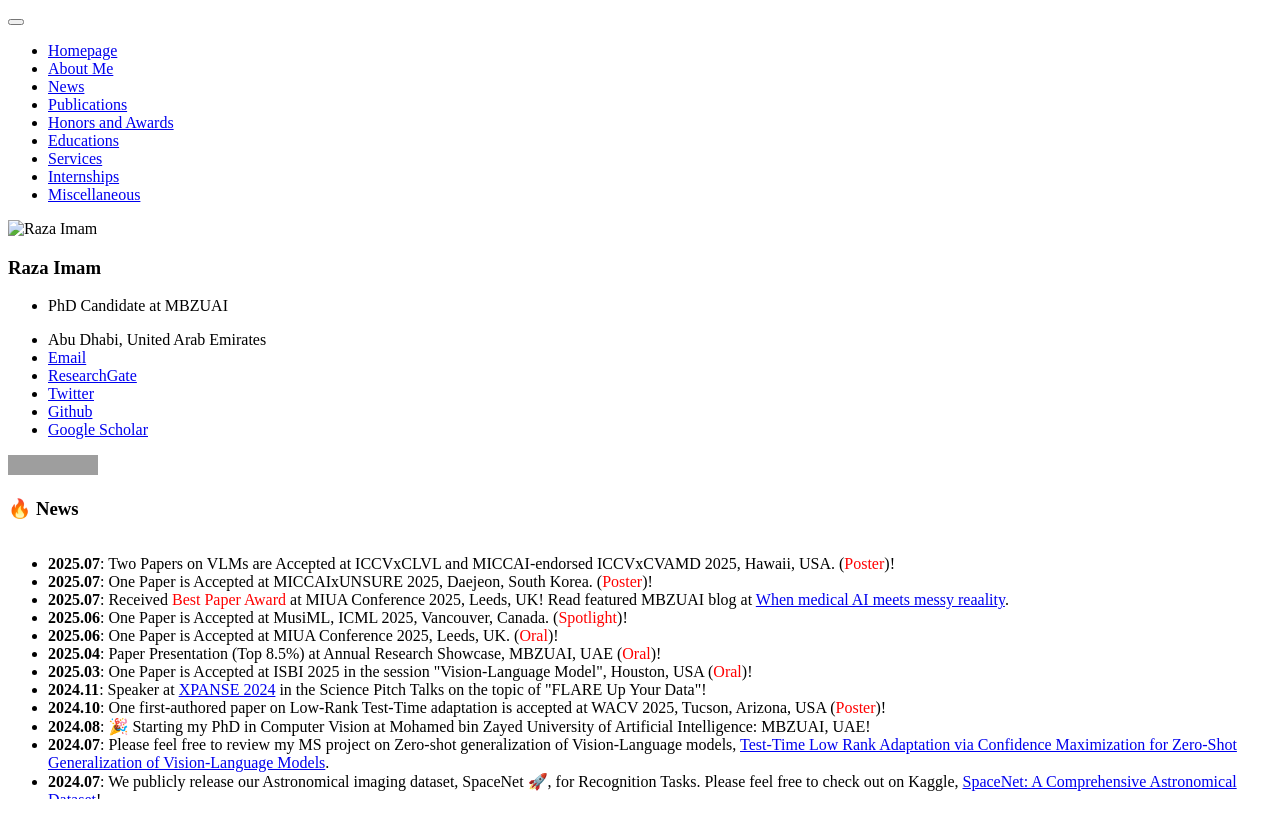
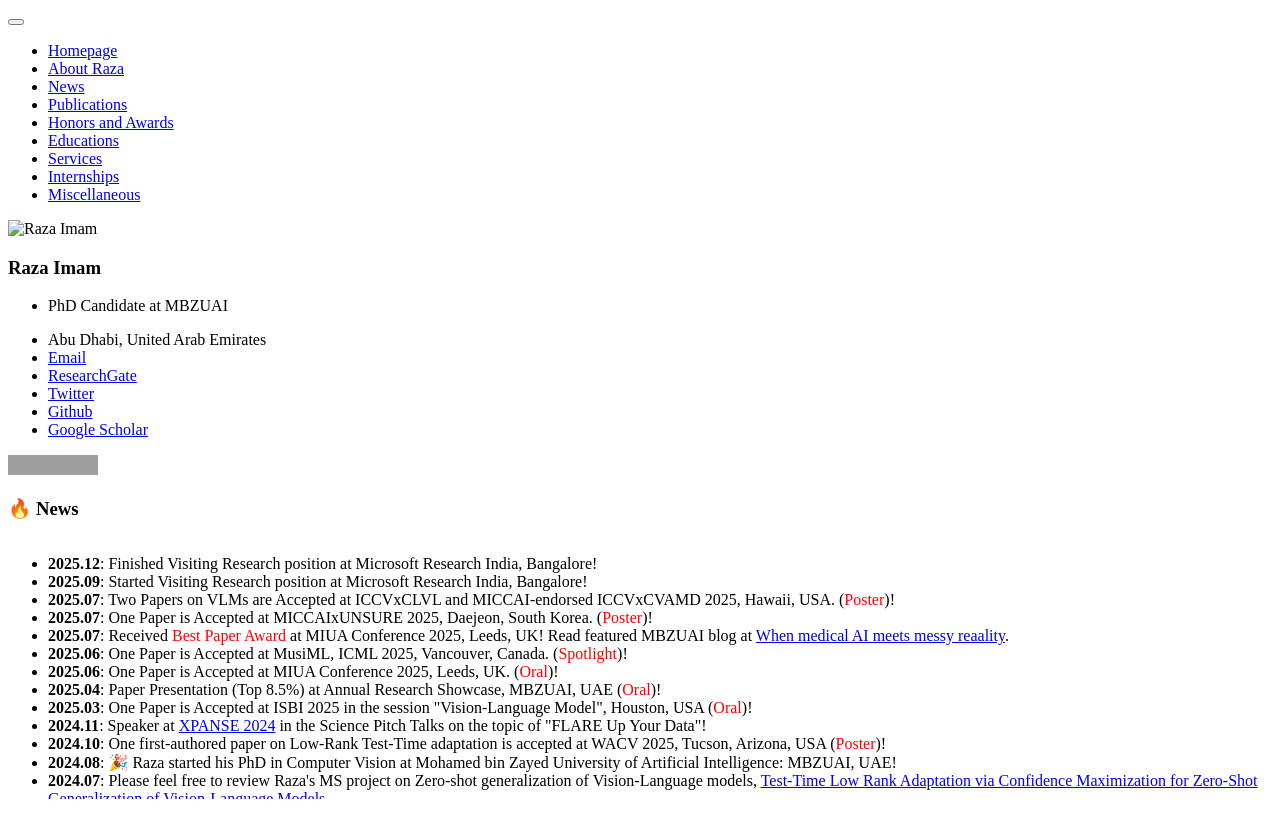
Before and after one commit to Razaimam45/razaimam45.github.io, a Jekyll site: the page built from _pages/includes/news.md, in a window 1280 px wide. Shown: the top 838 px of the page. Built offline with Jekyll 4.4.1, drawn with Linux system fonts in a browser that asks for light colours; our own code applies the rules of GitHub Pages for plain Markdown files; grey boxes are pictures that could not be loaded.

Commit message:
Updated Feb'26

```diff
--- a/_data/navigation.yml
+++ b/_data/navigation.yml
@@ -1,7 +1,7 @@
 # main links links
 main:
-  - title: "About Me"
-    url: "/#about-me"
+  - title: "About Raza"
+    url: "/#about-raza"
 
   - title: "News"
     url: "/#-news"
--- a/_includes/masthead.html
+++ b/_includes/masthead.html
@@ -4,7 +4,7 @@
       <nav id="site-nav" class="greedy-nav">
         <button><div class="navicon"></div></button>
         <ul class="visible-links">
-          <li class="masthead__menu-item masthead__menu-item--lg masthead__menu-home-item"><a href="#about-me">Homepage</a></li>
+          <li class="masthead__menu-item masthead__menu-item--lg masthead__menu-home-item"><a href="#about-raza">Homepage</a></li>
           {% for link in site.data.navigation.main %}
             <li class="masthead__menu-item"><a href="{{ domain }}{{ link.url }}">{{ link.title }}</a></li>
           {% endfor %}
--- a/_pages/includes/news.md
+++ b/_pages/includes/news.md
@@ -10,6 +10,8 @@
 <div class="scrollable">
   <ul>
     <!-- New stuff to add here  -->
+    <li><strong>2025.12</strong>: Finished Visiting Research position at Microsoft Research India, Bangalore!</li>
+    <li><strong>2025.09</strong>: Started Visiting Research position at Microsoft Research India, Bangalore!</li>
     <li><strong>2025.07</strong>: Two Papers on VLMs are Accepted at ICCVxCLVL and MICCAI-endorsed ICCVxCVAMD 2025, Hawaii, USA. (<font color="red">Poster</font>)!</li>
     <li><strong>2025.07</strong>: One Paper is Accepted at MICCAIxUNSURE 2025, Daejeon, South Korea. (<font color="red">Poster</font>)!</li>
     <li><strong>2025.07</strong>: Received <font color="red">Best Paper Award</font> at MIUA Conference 2025, Leeds, UK! Read featured MBZUAI blog at <a href="https://mbzuai.ac.ae/news/when-medical-ai-meets-messy-reality/">When medical AI meets messy reaality</a>.</li>
@@ -19,25 +21,25 @@
     <li><strong>2025.03</strong>: One Paper is Accepted at ISBI 2025 in the session "Vision-Language Model", Houston, USA (<font color="red">Oral</font>)!</li>
     <li><strong>2024.11</strong>: Speaker at <a href="https://www.xpanse.world/">XPANSE 2024</a> in the Science Pitch Talks on the topic of "FLARE Up Your Data"!</li>
     <li><strong>2024.10</strong>: One first-authored paper on Low-Rank Test-Time adaptation is accepted at WACV 2025, Tucson, Arizona, USA (<font color="red">Poster</font>)!</li>
-    <li><strong>2024.08</strong>: 🎉 Starting my PhD in Computer Vision at Mohamed bin Zayed University of Artificial Intelligence: MBZUAI, UAE!</li>
-    <li><strong>2024.07</strong>: Please feel free to review my MS project on Zero-shot generalization of Vision-Language models, <a href="https://arxiv.org/abs/2407.15913">Test-Time Low Rank Adaptation via Confidence Maximization for Zero-Shot Generalization of Vision-Language Models</a>.</li>
+    <li><strong>2024.08</strong>: 🎉 Raza started his PhD in Computer Vision at Mohamed bin Zayed University of Artificial Intelligence: MBZUAI, UAE!</li>
+    <li><strong>2024.07</strong>: Please feel free to review Raza's MS project on Zero-shot generalization of Vision-Language models, <a href="https://arxiv.org/abs/2407.15913">Test-Time Low Rank Adaptation via Confidence Maximization for Zero-Shot Generalization of Vision-Language Models</a>.</li>
     <li><strong>2024.07</strong>: We publicly release our Astronomical imaging dataset, SpaceNet 🚀, for Recognition Tasks. Please feel free to check out on Kaggle, <a href="https://www.kaggle.com/datasets/razaimam45/spacenet-an-optimally-distributed-astronomy-data/">SpaceNet: A Comprehensive Astronomical Dataset</a>!</li>
     <li><strong>2024.07</strong>: One first-authored paper on a novel augmentation strategy is accepted at 35th BMVC Conference, Glasgow, UK, 2024 (<font color="red">Poster</font>)!</li>
     <li><strong>2024.06</strong>: Two first-authored papers on Astronomical Imaging are accepted at SPAICE Conference, European Space Agency, UK, 2024 (<font color="red">Oral</font>)!</li>
-    <li><strong>2024.06</strong>: 🎉 Graduated with MS in Machine Learning on 6th June, 2024 at MBZUAI!</li>
-    <li><strong>2024.04</strong>: 🎉 Successfully defended my MS thesis (titled "Test-Time Adaptation for Zero-Shot Generalization of Large Vision-Language Models") on 4th April, 2024 at MBZUAI!</li>
+    <li><strong>2024.06</strong>: 🎉 Raza graduated with an MS in Machine Learning on 6th June, 2024 at MBZUAI!</li>
+    <li><strong>2024.04</strong>: 🎉 Raza successfully defended his MS thesis (titled "Test-Time Adaptation for Zero-Shot Generalization of Large Vision-Language Models") on 4th April, 2024 at MBZUAI!</li>
     <li><strong>2024.04</strong>: Presented a project (<a href="https://github.com/Razaimam45/COMPARATIVE-EVALUATION-OF-MACHINE-AND-DEEP-LEARNING-ALGORITHMS-FOR-SOLAR-RADIATION-PREDICTION">Solar Forecasting</a>) at 5th UAE GSRC Conference, Al Ain, UAE, 2024 (<font color="red">Poster</font>)!</li>
     <li><strong>2024.02</strong>: Our project done at Fujairah Research Center, UAE on the farm monitoring problem is out now. Please feel free to check it out, <a href="https://arxiv.org/abs/2402.07059">Domain Adaptable Fine-Tune Distillation Framework For Advancing Farm Surveillance</a>.</li>
-    <li><strong>2023.11</strong>: Please feel free to review the project I recently presented at PlanetX Challenge hosted by UAE Space Agency at COP28, <a href="https://arxiv.org/">FLARE: A Fusion of Feature-Learning, Prompt-driven Diffusion, and Augmented Resolution Enhancement in Astronomy</a>.</li>
+    <li><strong>2023.11</strong>: Please feel free to review the project Raza recently presented at PlanetX Challenge hosted by UAE Space Agency at COP28, <a href="https://arxiv.org/">FLARE: A Fusion of Feature-Learning, Prompt-driven Diffusion, and Augmented Resolution Enhancement in Astronomy</a>.</li>
     <li><strong>2023.10</strong>: One paper is accepted by 42nd ICCE, Las Vegas, USA, 2024 (<font color="red">Poster</font>)!</li>
     <li><strong>2023.10</strong>: Please feel free to review our recent project, <a href="https://arxiv.org/abs/2401.06957">EVOKE: Emotion Enabled Virtual Avatar Mapping
     Using Optimized Knowledge Distillation</a>.</li>
     <li><strong>2023.09</strong>: One first-authored paper is accepted by DART Workshop, MICCAI, 2023 (<font color="red">Poster</font>)! </li>
-    <li><strong>2023.07</strong>: 🎉 I completed my internship at Fujairah Research Center, UAE.</li>
+    <li><strong>2023.07</strong>: 🎉 Raza completed his internship at Fujairah Research Center, UAE.</li>
     <li><strong>2023.07</strong>: One first-authored paper is accepted by 27th MIUA, Scotland, 2023 (<font color="red">Abstract</font>)! </li>
     <li><strong>2023.05</strong>: One first-authored paper is accepted by Epistemic AI Workshop, 39th UAI Conference, 2023 (<font color="red">Poster</font>)!</li>
     <li><strong>2022.10</strong>: Please feel free to review our accepted journal article on recommender systems and filter bubbles, <a href="https://doi.org/10.1002/widm.1512">Filter bubbles in recommender systems: Fact or Fallacy—A systematic review</a>.</li>
-    <li><strong>2022.06</strong>: 🎉 I graduated from Aligarh Muslim University with First-Class Honours.</li>
+    <li><strong>2022.06</strong>: 🎉 Raza graduated from Aligarh Muslim University with First-Class Honours.</li>
     <!-- <li><strong>2023.02</strong>: One first-authored paper is accepted by DART Workshop, MICCAI, 2023! (<font color="red">Highlight; 2.5% acceptance rate </font>)!</li> -->
   </ul>
 </div>
--- a/_sass/_page.scss
+++ b/_sass/_page.scss
@@ -48,8 +48,8 @@
   font-size: $type-size-4;
 }
 
-.page__content {
-  #about-me{
+  .page__content {
+  #about-raza{
     margin-top: -10em;
       &:before {
         content: '';
```
Also changed, not shown: _pages/includes/intro.md (+4 -4 lines), _pages/includes/others.md (+3 -3 lines), .github/copilot-instructions.md (added).
